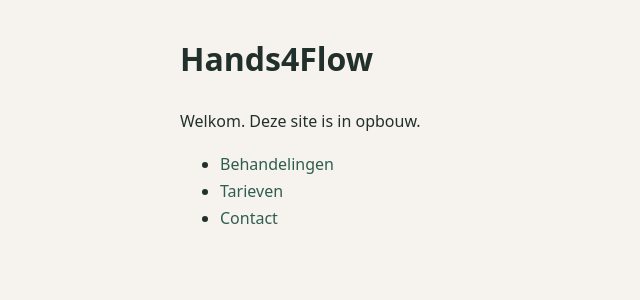
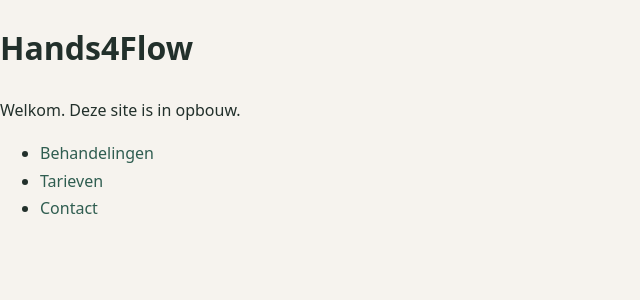
Before and after one commit to itffilosofieinfo/hands4flow.nl, a Jekyll site: the page built from index.md, in a window 1280 px wide. Shown: the top 300 px of the page, without its empty margins (0-640 px from the left). Built offline with Jekyll 4.4.1, drawn with Linux system fonts in a browser that asks for light colours.

Commit message:
Update default.html

```diff
--- a/_layouts/default.html
+++ b/_layouts/default.html
@@ -1,9 +1,9 @@
 <!doctype html>
 <html lang="nl">
-  <head>{% include head.html %}</head>
+  <head>
+    {% include head.html %}
+  </head>
   <body>
-    <main class="wrap">
-      {{ content }}
-    </main>
+    {{ content }}
   </body>
 </html>
```
